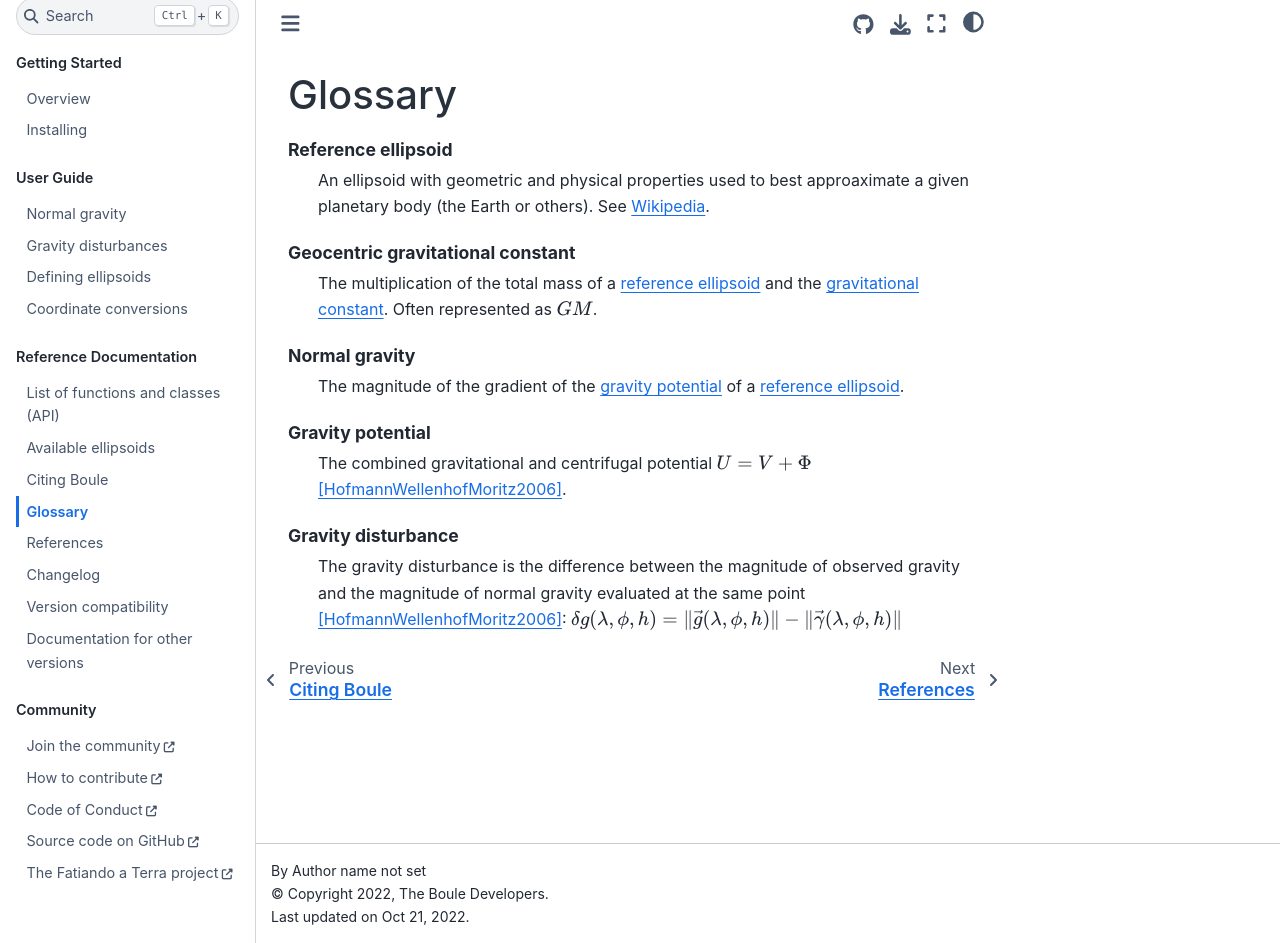
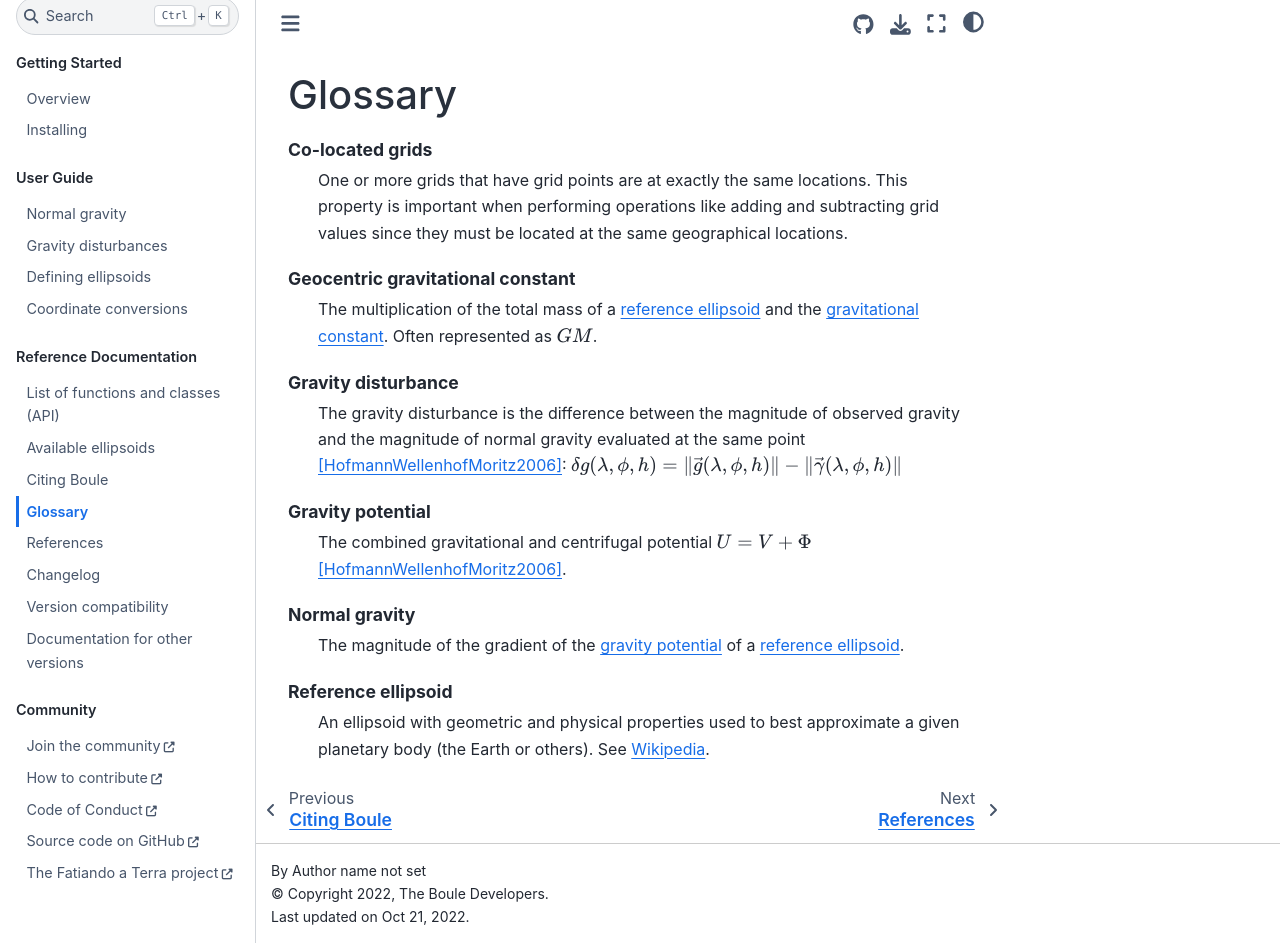
Before and after one commit to fatiando/boule, a Sphinx documentation site: the page built from doc/glossary.rst, in a window 1280 px wide and 943 px high. Built offline with Sphinx 7.4.7 and the Sphinx Book theme 1.1.4, drawn with Linux system fonts in a browser that asks for light colours; the version number could not be read and is left out.

Commit message:
Add definition of “co-located grids” to the glossary (#139)
Defined as grids with points falling at exactly the same locations.
Link back to the glossary from the overview tutorial.

```diff
--- a/doc/glossary.rst
+++ b/doc/glossary.rst
@@ -5,10 +5,11 @@
 
 .. glossary::
 
-    Reference ellipsoid
-        An ellipsoid with geometric and physical properties used to best
-        approaximate a given planetary body (the Earth or others).
-        See `Wikipedia <https://en.wikipedia.org/wiki/Reference_ellipsoid>`__.
+    Co-located grids
+        One or more grids that have grid points are at exactly the same locations.
+        This property is important when performing operations like adding and
+        subtracting grid values since they must be located at the same
+        geographical locations.
 
     Geocentric gravitational constant
         The multiplication of the total mass of a :term:`reference ellipsoid`
@@ -16,16 +17,21 @@
         <https://en.wikipedia.org/wiki/Gravitational_constant>`__. Often
         represented as :math:`GM`.
 
-    Normal gravity
-        The magnitude of the gradient of the :term:`gravity potential` of a
-        :term:`reference ellipsoid`.
+    Gravity disturbance
+        The gravity disturbance is the difference between the magnitude of
+        observed gravity and the magnitude of normal gravity evaluated at the
+        same point [HofmannWellenhofMoritz2006]_:
+        :math:`\delta g(\lambda, \phi, h) = \|\vec{g}(\lambda, \phi, h)\| - \|\vec{\gamma}(\lambda, \phi, h)\|`
 
     Gravity potential
         The combined gravitational and centrifugal potential
         :math:`U = V + \Phi` [HofmannWellenhofMoritz2006]_.
 
-    Gravity disturbance
-        The gravity disturbance is the difference between the magnitude of
-        observed gravity and the magnitude of normal gravity evaluated at the
-        same point [HofmannWellenhofMoritz2006]_:
-        :math:`\delta g(\lambda, \phi, h) = \|\vec{g}(\lambda, \phi, h)\| - \|\vec{\gamma}(\lambda, \phi, h)\|`
+    Normal gravity
+        The magnitude of the gradient of the :term:`gravity potential` of a
+        :term:`reference ellipsoid`.
+
+    Reference ellipsoid
+        An ellipsoid with geometric and physical properties used to best
+        approximate a given planetary body (the Earth or others).
+        See `Wikipedia <https://en.wikipedia.org/wiki/Reference_ellipsoid>`__.
--- a/doc/overview.rst
+++ b/doc/overview.rst
@@ -71,8 +71,8 @@
     import pygmt         # For plotting maps
     import xarray as xr  # For manipulating grids
 
-Now we can download and open co-located topography and geoid grids using
-:mod:`ensaio` and :mod:`xarray`:
+Now we can download and open :term:`co-located grids` of topography and geoid
+using :mod:`ensaio` and :mod:`xarray`:
 
 .. jupyter-execute::
 
```
